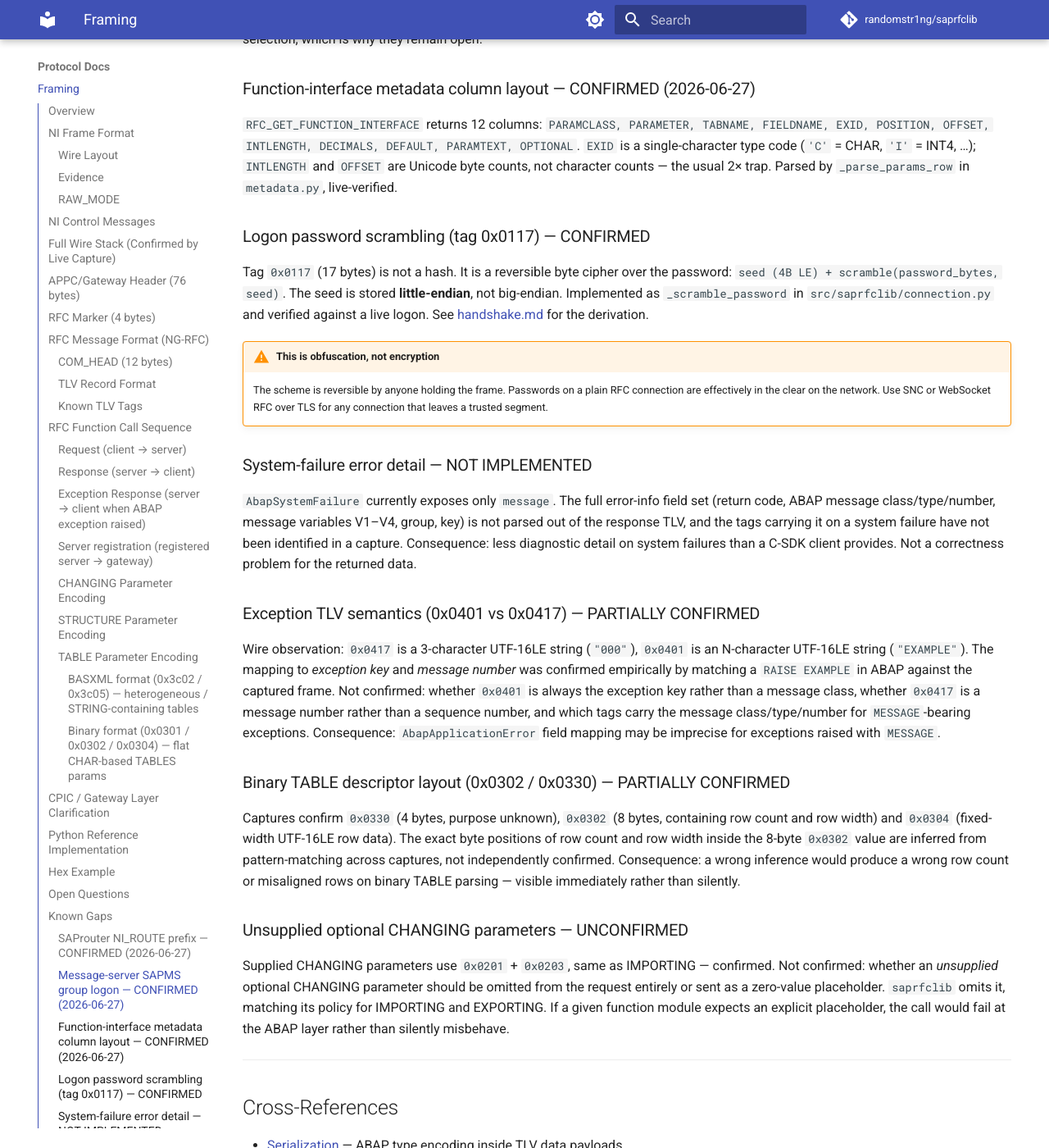
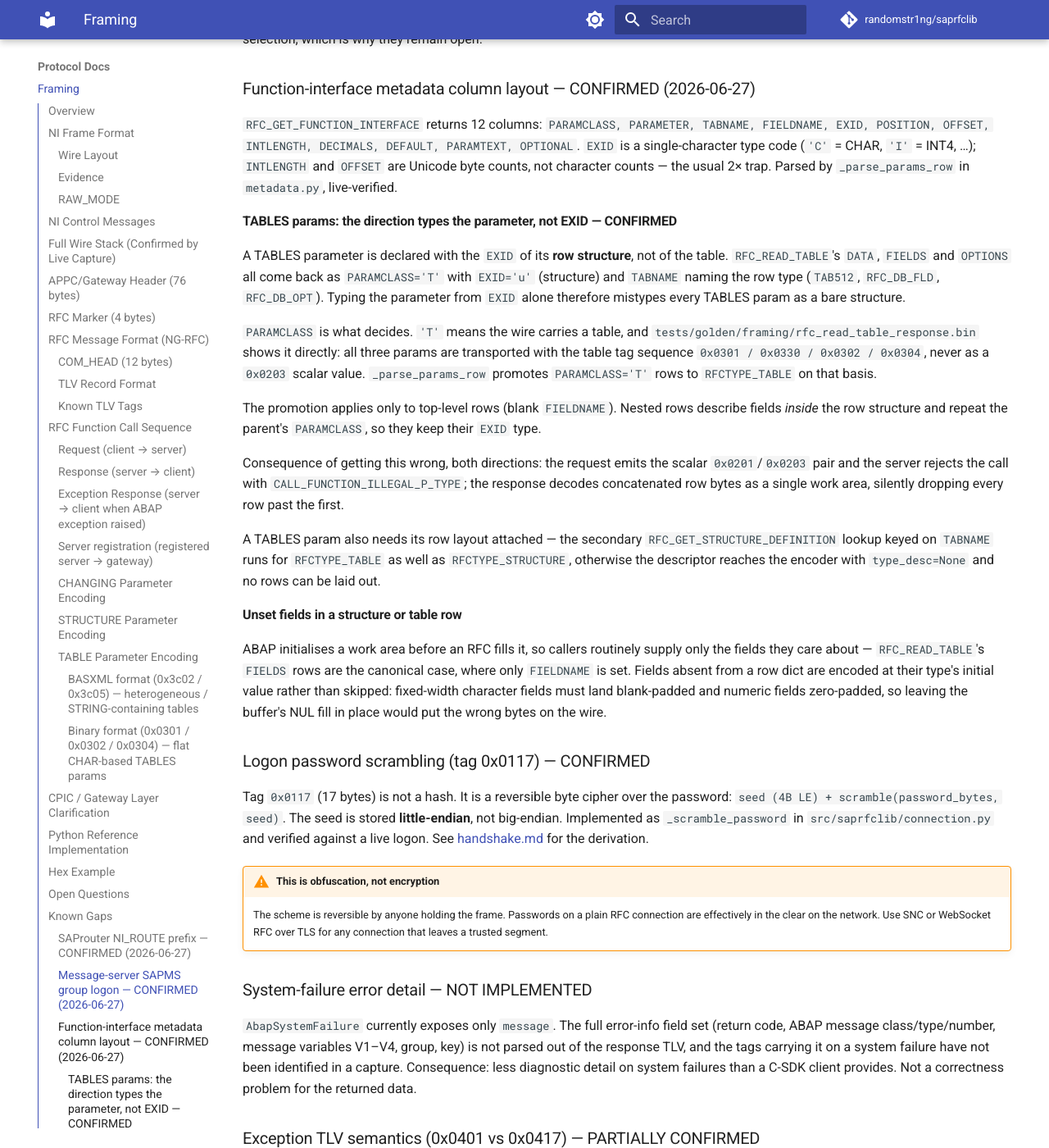
Before and after one commit to randomstr1ng/saprfclib, an MkDocs documentation site: the page built from docs/protocol/framing.md, in a window 1280 px wide and 1400 px high, scrolled down 15265 px. Shown: the whole window at 82% size. Built offline with MkDocs 1.6.1 and Material for MkDocs 9.7.7, drawn with Linux system fonts in a browser that asks for light colours; comment, search, counter and statistics services are not loaded.

```diff
--- a/docs/protocol/framing.md
+++ b/docs/protocol/framing.md
@@ -732,6 +732,42 @@ single-character type code (`'C'` = CHAR, `'I'` = INT4, …); `INTLENGTH` and `O
 Unicode byte counts, not character counts — the usual 2× trap. Parsed by `_parse_params_row`
 in `metadata.py`, live-verified.
 
+#### TABLES params: the direction types the parameter, not EXID — CONFIRMED
+
+A TABLES parameter is declared with the `EXID` of its **row structure**, not of the table.
+`RFC_READ_TABLE`'s `DATA`, `FIELDS` and `OPTIONS` all come back as `PARAMCLASS='T'` with
+`EXID='u'` (structure) and `TABNAME` naming the row type (`TAB512`, `RFC_DB_FLD`,
+`RFC_DB_OPT`). Typing the parameter from `EXID` alone therefore mistypes every TABLES param
+as a bare structure.
+
+`PARAMCLASS` is what decides. `'T'` means the wire carries a table, and
+`tests/golden/framing/rfc_read_table_response.bin` shows it directly: all three params are
+transported with the table tag sequence `0x0301 / 0x0330 / 0x0302 / 0x0304`, never as a
+`0x0203` scalar value. `_parse_params_row` promotes `PARAMCLASS='T'` rows to `RFCTYPE_TABLE`
+on that basis.
+
+The promotion applies only to top-level rows (blank `FIELDNAME`). Nested rows describe fields
+*inside* the row structure and repeat the parent's `PARAMCLASS`, so they keep their `EXID`
+type.
+
+Consequence of getting this wrong, both directions: the request emits the scalar
+`0x0201`/`0x0203` pair and the server rejects the call with `CALL_FUNCTION_ILLEGAL_P_TYPE`;
+the response decodes concatenated row bytes as a single work area, silently dropping every
+row past the first.
+
+A TABLES param also needs its row layout attached — the secondary
+`RFC_GET_STRUCTURE_DEFINITION` lookup keyed on `TABNAME` runs for `RFCTYPE_TABLE` as well as
+`RFCTYPE_STRUCTURE`, otherwise the descriptor reaches the encoder with `type_desc=None` and
+no rows can be laid out.
+
+#### Unset fields in a structure or table row
+
+ABAP initialises a work area before an RFC fills it, so callers routinely supply only the
+fields they care about — `RFC_READ_TABLE`'s `FIELDS` rows are the canonical case, where only
+`FIELDNAME` is set. Fields absent from a row dict are encoded at their type's initial value
+rather than skipped: fixed-width character fields must land blank-padded and numeric fields
+zero-padded, so leaving the buffer's NUL fill in place would put the wrong bytes on the wire.
+
 ### Logon password scrambling (tag 0x0117) — CONFIRMED
 
 Tag `0x0117` (17 bytes) is not a hash. It is a reversible byte cipher over the password:
```
Also changed, not shown: CHANGELOG.md (+27 -0 lines), docs/protocol/handshake.md (+19 -0 lines).
